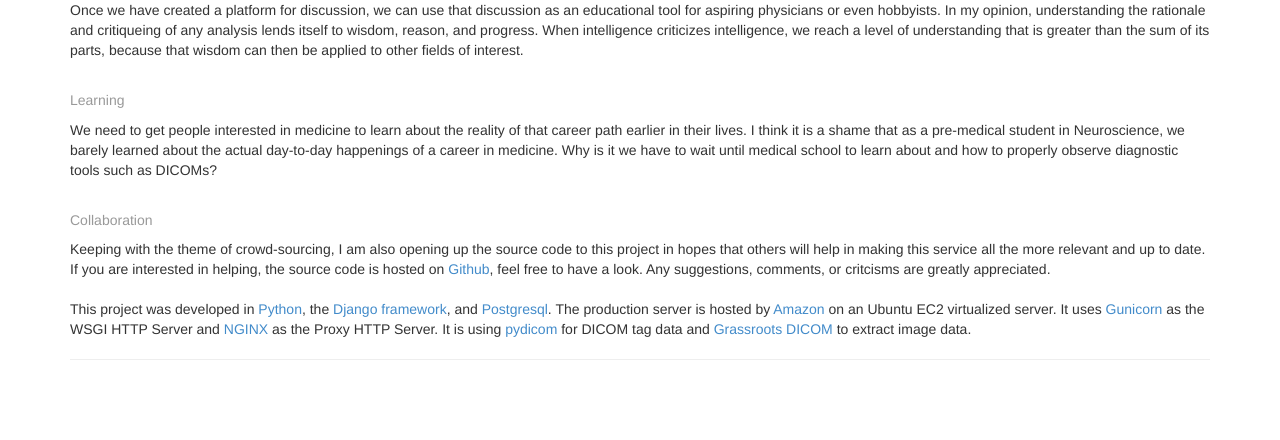
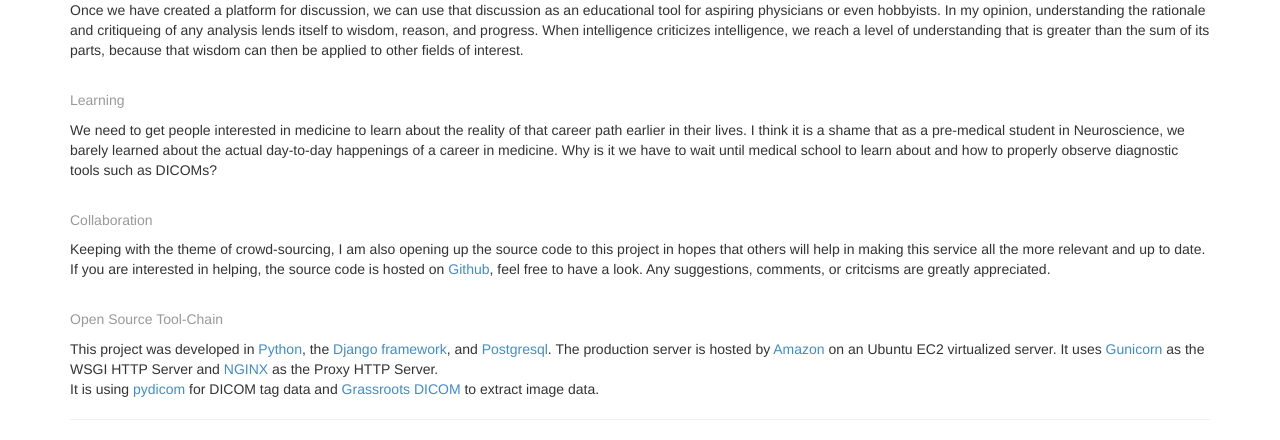
Before and after one commit to neurosnap/dcmdb, a Django app: page /main/about in a window 1280 px wide. Shown: the part 569-1009 px from the top of the page. Before the commit the page ends 929 px from the top, so only its background shows below. Run offline with Django 3.2, Linux system fonts and the light colour scheme.

Commit message:
added extra section to about for open source tool chain

```diff
--- a/main/templates/about.html
+++ b/main/templates/about.html
@@ -36,10 +36,13 @@
 		<br /><br />
 		<h4><small>Collaboration</small></h4>
 
-		Keeping with the theme of crowd-sourcing, I am also opening up the source code to this project in hopes that others will help in making this service all the more relevant and up to date.  If you are interested in helping, the source code is hosted on <A href="https://github.com/neurosnap/dcmdb">Github</a>, feel free to have a look.  Any suggestions, comments, or critcisms are greatly appreciated. <br /><br />
+		Keeping with the theme of crowd-sourcing, I am also opening up the source code to this project in hopes that others will help in making this service all the more relevant and up to date.  If you are interested in helping, the source code is hosted on <A href="https://github.com/neurosnap/dcmdb">Github</a>, feel free to have a look.  Any suggestions, comments, or critcisms are greatly appreciated.
+
+		<br /><br />
+		<h4><small>Open Source Tool-Chain</small></h4>
 
 		This project was developed in <a href="http://www.python.org/">Python</a>, the <a href="https://www.djangoproject.com/">Django framework</a>, and <a href="http://www.postgresql.org/">Postgresql</a>. The production server is hosted by <a href="http://aws.amazon.com/ec2/">Amazon</a> on an Ubuntu EC2 virtualized server. It uses <a href="http://gunicorn.org/">Gunicorn</a> as the WSGI HTTP Server and <a href="http://wiki.nginx.org/Main">NGINX</a> as the Proxy HTTP Server.
-
+		<br />
 		It is using <a href="https://code.google.com/p/pydicom/">pydicom</a> for DICOM tag data and <a href="http://sourceforge.net/projects/gdcm/">Grassroots DICOM</a> to extract image data.
 		<hr />
 
```
